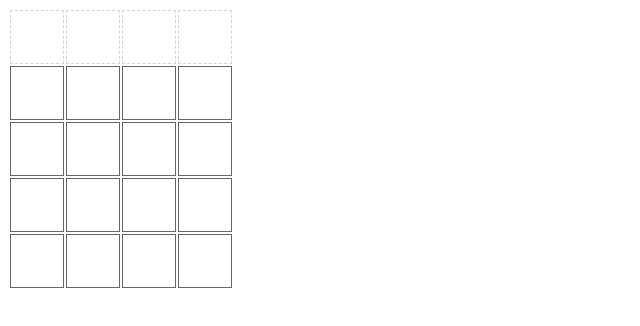
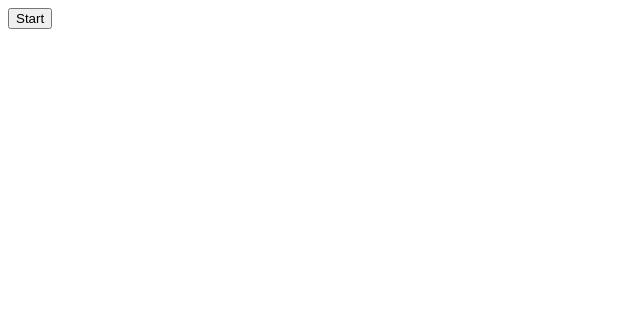
Before and after one commit to rrustyn/connect-four-oop, a plain HTML site: page index.html in a window 1280 px wide. Shown: the whole page, without its empty margins (0-640 px from the left). Drawn offline with Linux system fonts and the light colour scheme.

Commit message:
add start button

```diff
--- a/connect-four-oop.js
+++ b/connect-four-oop.js
@@ -5,9 +5,17 @@ class Game {
     this.width = width;
     this.height = height;
     this.currPlayer = 1;
-    this.makeBoard();
-    this.makeHtmlBoard();
+    this.startGame();
+  }
 
+  /** Button to start game */
+
+  startGame() {
+    const startButton = document.getElementById("start");
+    startButton.addEventListener("click", () => {
+      this.makeBoard();
+      this.makeHtmlBoard();
+    });
   }
 
   /** makeBoard: create in-JS board structure:
--- a/index.html
+++ b/index.html
@@ -6,6 +6,7 @@
 <body>
 
 <div id="game">
+  <button id="start">Start</button>
   <table id="board"></table>
 </div>
 
```
